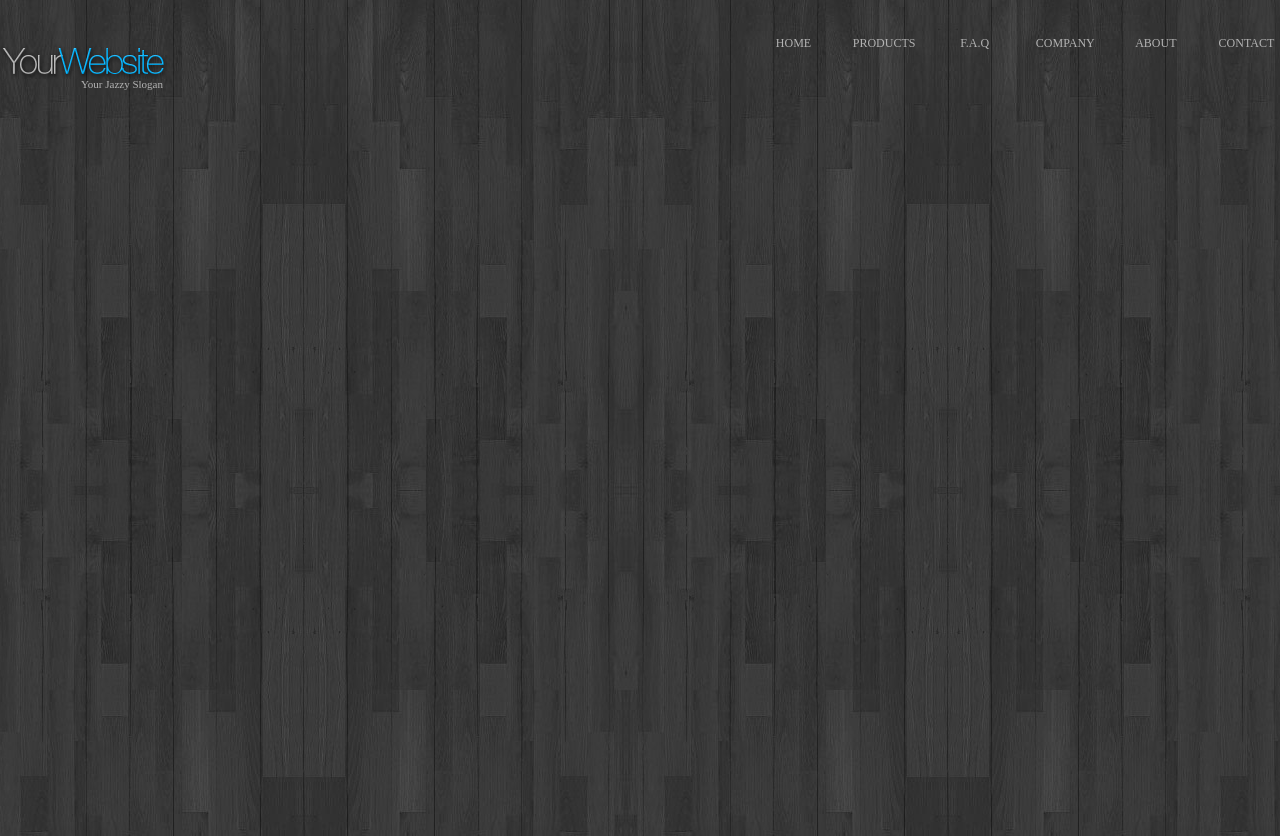
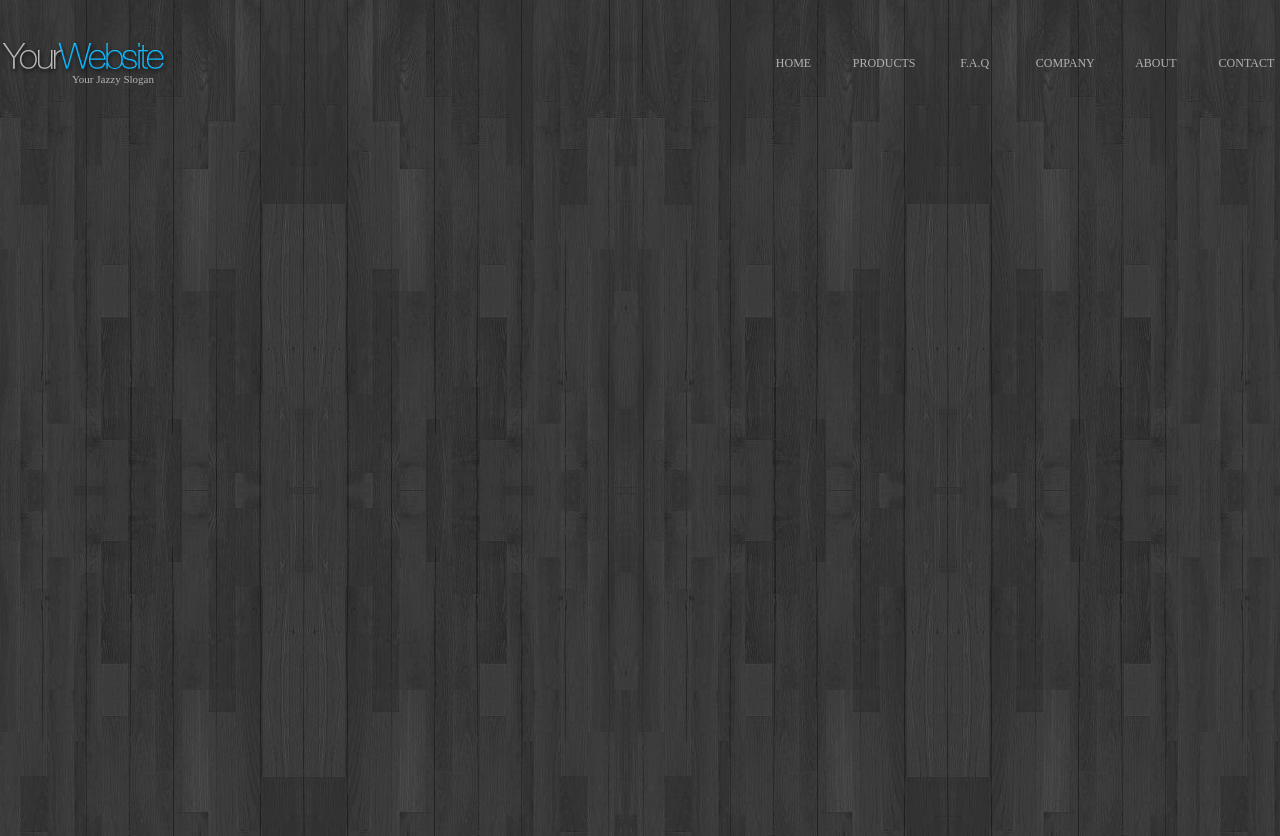
Before and after one commit to Artem-guk/page, a plain HTML site: page index.html in a window 1280 px wide. Drawn offline with Linux system fonts and the light colour scheme.

Commit message:
хэдэр сайта

```diff
--- a/style.scss
+++ b/style.scss
@@ -9,19 +9,20 @@ body{
 .header{
   display: flex;
   justify-content: space-between;
-  align-items: baseline;
+  align-items: flex-end;
   margin-top: 36px;
   .header__logo{
-    min-width: 160px;
-    min-height: 29px;
+    max-width: 160px;
+    max-height: 29px;
     position: relative;
+    padding: 0px;
     &::after{
       content: "Your Jazzy Slogan";
       font-size: 11px;
       color: #B3B3B3;
       position: absolute;
       right: 6px;
-      bottom: -10px;
+      bottom: -15px;
     }
   }
   .header__navigation{
@@ -29,8 +30,7 @@ body{
     min-width: 520px;
     justify-content: space-between;
     position: relative;
-    top: -10px;
-
+    top: 10px;
     .header__navigation_link{
       color: #B3B3B3;
       width: 67px;
```
Also changed, not shown: style.css, 1 other file.
